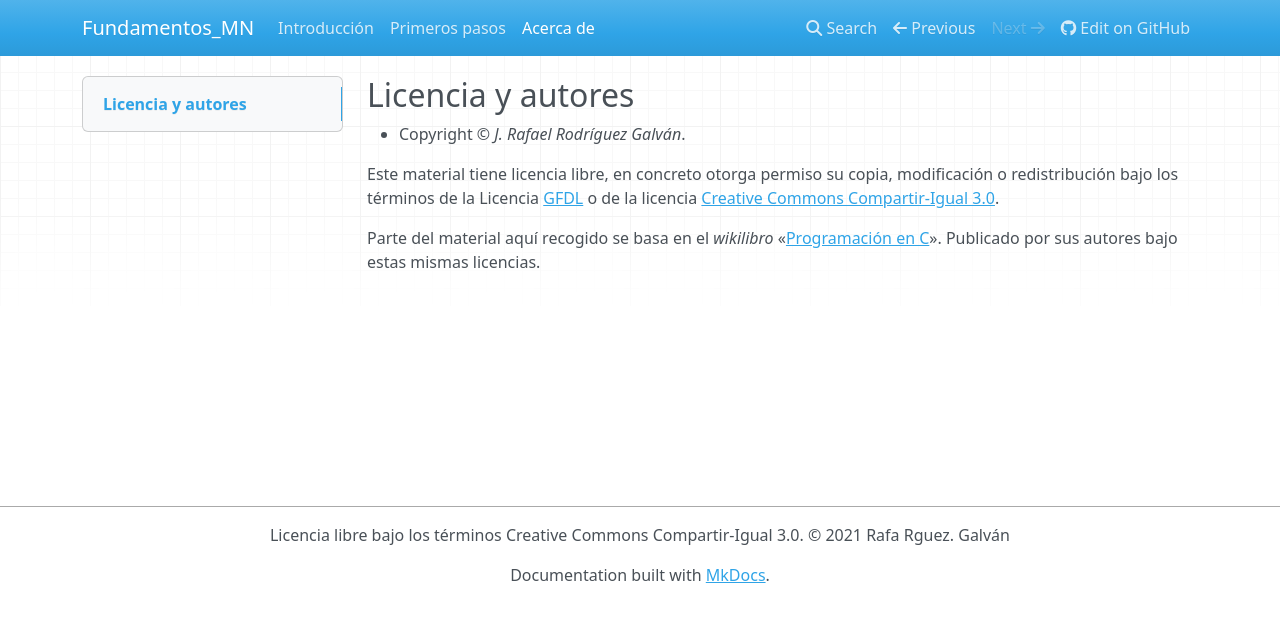
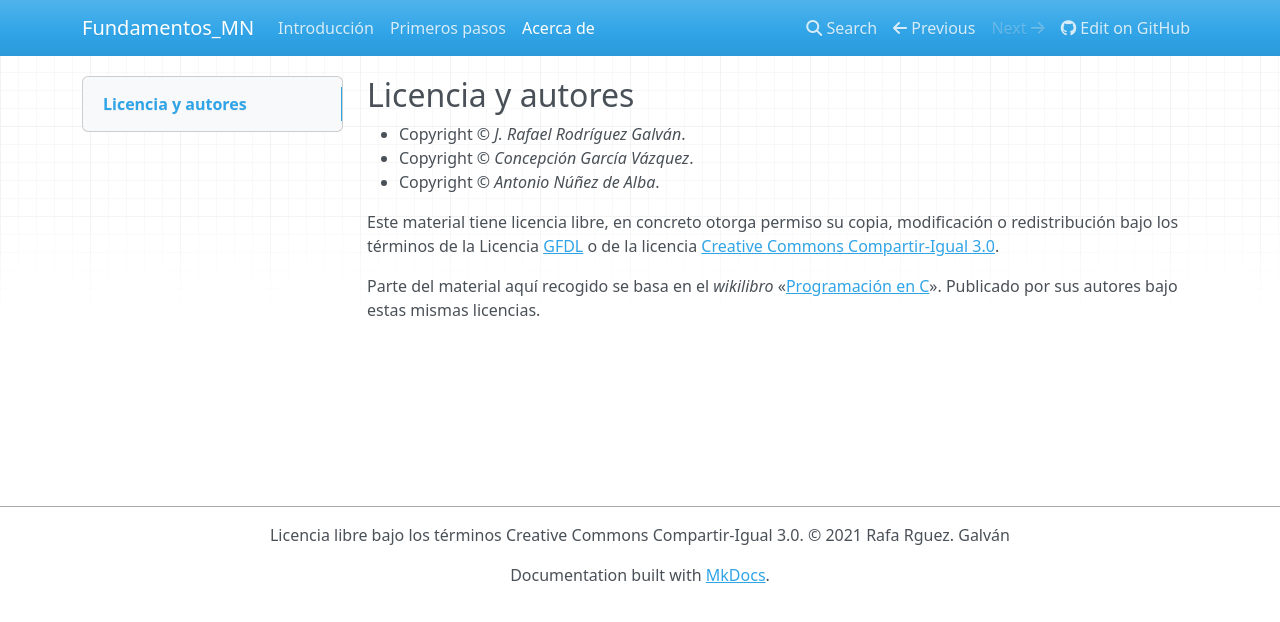
Before and after one commit to rrgalvan/Fundamentos_MN, an MkDocs documentation site: the page built from docs/about.md, in a window 1280 px wide. Shown: the top 622 px of the page. Built offline with MkDocs 1.6.1, drawn with Linux system fonts in a browser that asks for light colours; nearby versions of some CDN libraries.

Commit message:
Añado Conchi y Antonio en autoría

```diff
--- a/docs/about.md
+++ b/docs/about.md
@@ -1,6 +1,8 @@
 ## Licencia y autores
 
 - Copyright &copy; *J. Rafael Rodríguez Galván*.
+- Copyright &copy; *Concepción García Vázquez*.
+- Copyright &copy; *Antonio Núñez de Alba*.
 
 Este material tiene licencia libre, en concreto otorga permiso su copia, modificación o redistribución bajo los términos de la Licencia [GFDL](http://www.gnu.org/licenses/licenses.html#FDL) o de la licencia [Creative Commons Compartir-Igual 3.0](https://creativecommons.org/licenses/by-sa/3.0/deed.es).
 
```
